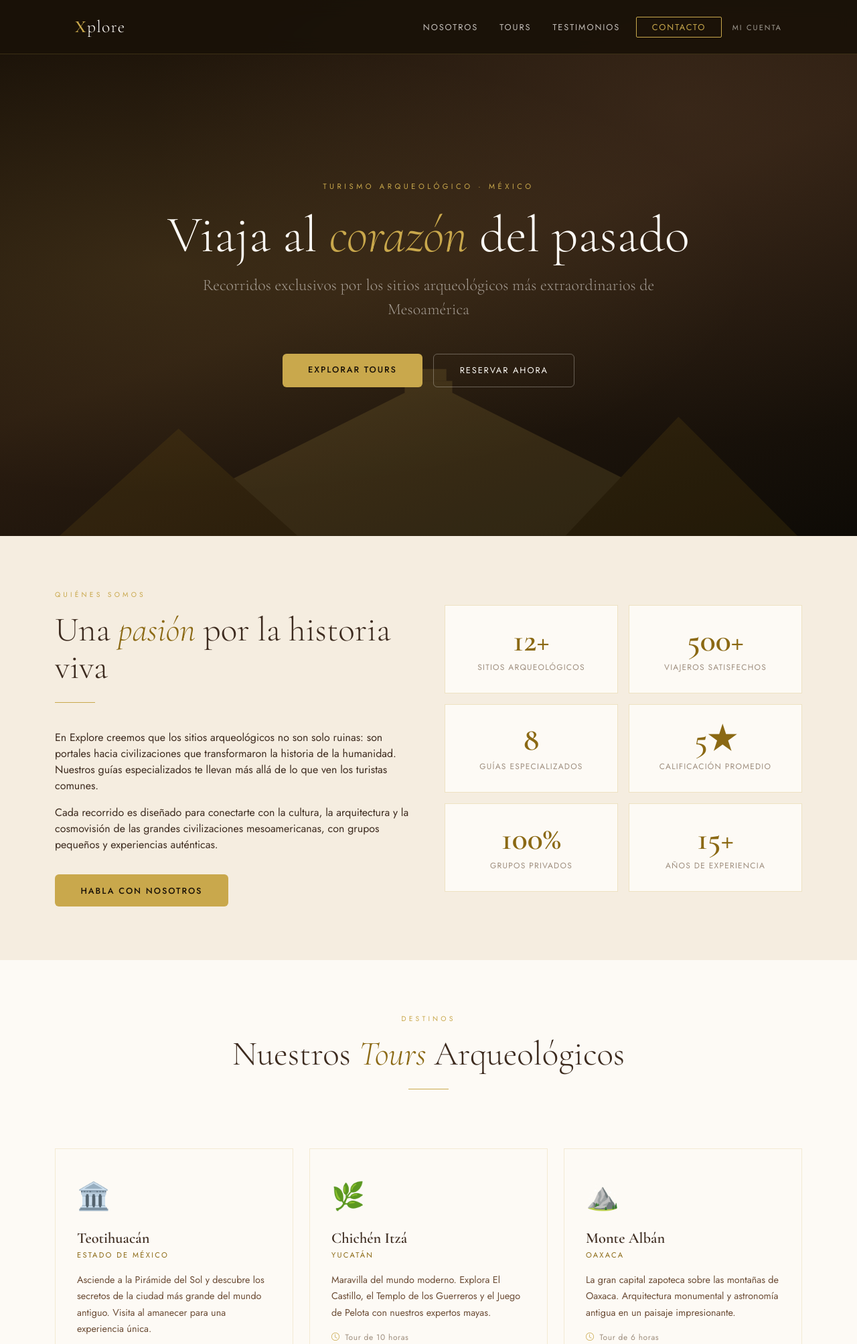
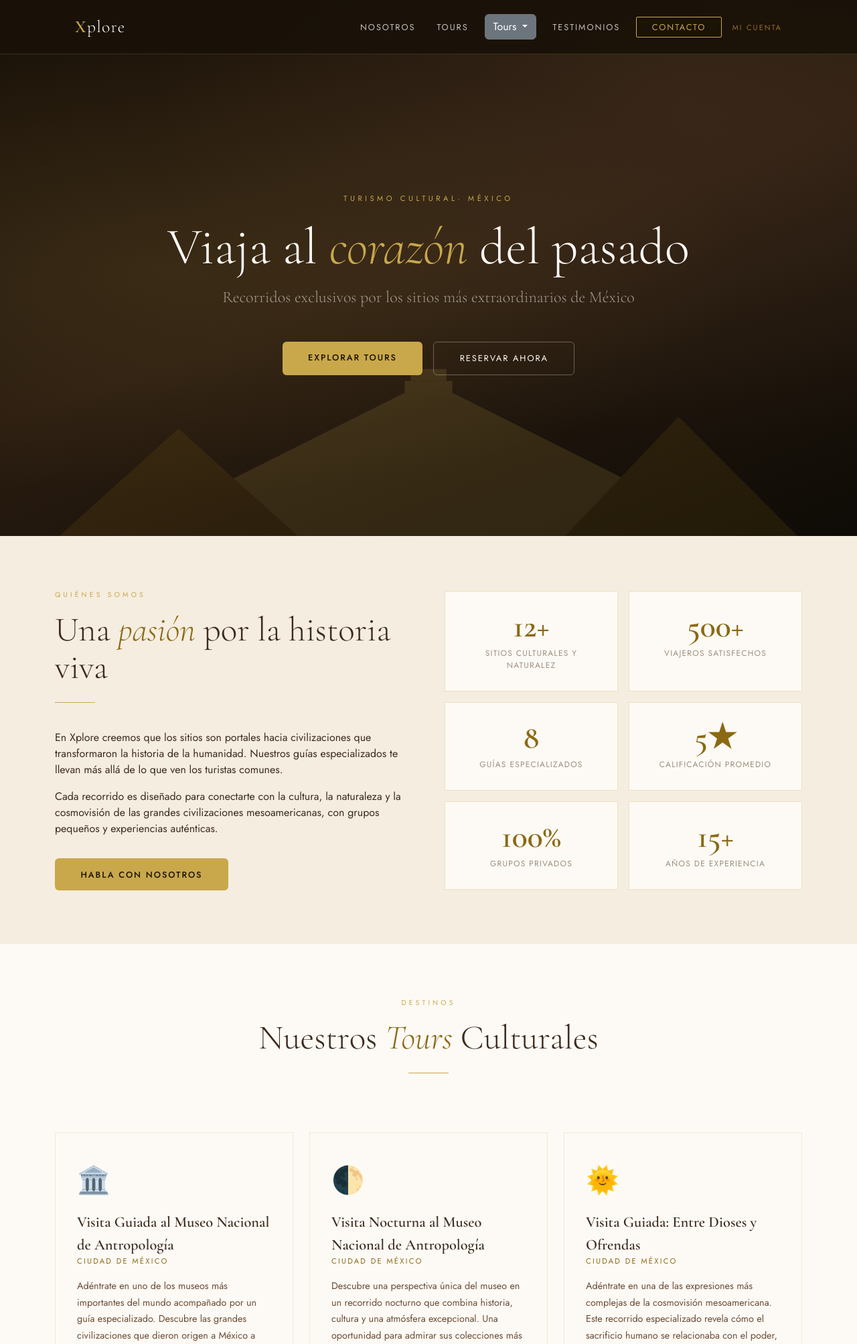
Before and after one commit to AldoM06/explore, a Django app: page / in a window 1280 px wide. Shown: the top 2006 px of the page at 67% size. Run offline with Django 4.2, Linux system fonts and the light colour scheme.

Commit message:
Actualización de la página principal

```diff
--- a/templates/core/home.html
+++ b/templates/core/home.html
@@ -449,9 +449,18 @@
         <ul class="navbar-nav align-items-center gap-lg-3">
           <li class="nav-item"><a href="#about" class="nav-link">Nosotros</a></li>
           <li class="nav-item"><a href="#tours" class="nav-link">Tours</a></li>
+          <div class="dropdown">
+  <button class="btn btn-secondary dropdown-toggle" type="button" data-bs-toggle="dropdown" aria-expanded="false">
+    Tours
+  </button>
+  <ul class="dropdown-menu">
+    <li><a class="dropdown-item" href="#">Naturaleza</a></li>
+    <li><a class="dropdown-item" href="#">Cultura</a></li>
+  </ul>
+</div>
           <li class="nav-item"><a href="#testimonials" class="nav-link">Testimonios</a></li>
           <li class="nav-item"><a href="#contact" class="nav-link nav-cta">Contacto</a></li>
-                <li><a href="/login/" style="color:rgba(250,246,238,.6);text-decoration:none;font-size:.7rem;letter-spacing:.18em;text-transform:uppercase">Mi cuenta</a></li>
+                <li><a href="/login/" style="color:rgba(227, 174, 67, 0.6);text-decoration:none;font-size:.7rem;letter-spacing:.18em;text-transform:uppercase">Mi cuenta</a></li>
 
         </ul>
       </div>
@@ -469,9 +478,9 @@
       <rect x="690" y="20" width="60" height="20" fill="#C9A84C"/>
     </svg>
     <div class="hero-content">
-      <p class="hero-eyebrow">Turismo Arqueológico · México</p>
+      <p class="hero-eyebrow">Turismo Cultural· México</p>
       <h1 class="hero-title">Viaja al <em>corazón</em> del pasado</h1>
-      <p class="hero-subtitle">Recorridos exclusivos por los sitios arqueológicos más extraordinarios de Mesoamérica</p>
+      <p class="hero-subtitle">Recorridos exclusivos por los sitios más extraordinarios de México</p>
       <div class="hero-buttons d-flex gap-3 justify-content-center flex-wrap">
         <a href="#tours" class="btn btn-gold">Explorar Tours</a>
         <a href="#contact" class="btn btn-outline-gold">Reservar Ahora</a>
@@ -487,8 +496,8 @@
           <span class="section-label">Quiénes Somos</span>
           <h2 class="section-title">Una <em>pasión</em> por la historia viva</h2>
           <div class="divider"></div>
-          <p>En Explore creemos que los sitios arqueológicos no son solo ruinas: son portales hacia civilizaciones que transformaron la historia de la humanidad. Nuestros guías especializados te llevan más allá de lo que ven los turistas comunes.</p>
-          <p>Cada recorrido es diseñado para conectarte con la cultura, la arquitectura y la cosmovisión de las grandes civilizaciones mesoamericanas, con grupos pequeños y experiencias auténticas.</p>
+          <p>En Xplore creemos que los sitios son portales hacia civilizaciones que transformaron la historia de la humanidad. Nuestros guías especializados te llevan más allá de lo que ven los turistas comunes.</p>
+          <p>Cada recorrido es diseñado para conectarte con la cultura, la naturaleza y la cosmovisión de las grandes civilizaciones mesoamericanas, con grupos pequeños y experiencias auténticas.</p>
           <a href="#contact" class="btn btn-gold mt-3">Habla con nosotros</a>
         </div>
         <div class="col-lg-6 reveal">
@@ -496,7 +505,7 @@
             <div class="col-6">
               <div class="stat-box">
                 <span class="stat-number">12+</span>
-                <span class="stat-label">Sitios Arqueológicos</span>
+                <span class="stat-label">Sitios culturales y naturalez</span>
               </div>
             </div>
             <div class="col-6">
@@ -541,7 +550,7 @@
       <div class="row mb-5 reveal">
         <div class="col-12 text-center">
           <span class="section-label">Destinos</span>
-          <h2 class="section-title">Nuestros <em>Tours</em> Arqueológicos</h2>
+          <h2 class="section-title">Nuestros <em>Tours</em> Culturales</h2>
           <div class="divider center"></div>
         </div>
       </div>
@@ -549,55 +558,117 @@
         <div class="col-md-6 col-lg-4 reveal">
           <div class="tour-card">
             <span class="tour-icon">🏛️</span>
-            <div class="tour-name">Teotihuacán</div>
-            <div class="tour-location">Estado de México</div>
-            <p class="tour-desc">Asciende a la Pirámide del Sol y descubre los secretos de la ciudad más grande del mundo antiguo. Visita al amanecer para una experiencia única.</p>
-            <span class="tour-duration"><i class="bi bi-clock"></i> Tour de 8 horas</span>
+            <div class="tour-name">Visita Guiada al Museo Nacional de Antropología</div>
+            <div class="tour-location">Ciudad de México</div>
+            <p class="tour-desc">Adéntrate en uno de los museos más importantes del mundo acompañado por un guía especializado. Descubre las grandes civilizaciones que dieron origen a México a través de un recorrido que revela el significado, la historia y el legado detrás de sus piezas más emblemáticas.</p>
+            <span class="tour-duration"><i class="bi bi-clock"></i> Tour de 1.5 horas</span>
           </div>
         </div>
         <div class="col-md-6 col-lg-4 reveal">
           <div class="tour-card">
-            <span class="tour-icon">🌿</span>
-            <div class="tour-name">Chichén Itzá</div>
-            <div class="tour-location">Yucatán</div>
-            <p class="tour-desc">Maravilla del mundo moderno. Explora El Castillo, el Templo de los Guerreros y el Juego de Pelota con nuestros expertos mayas.</p>
-            <span class="tour-duration"><i class="bi bi-clock"></i> Tour de 10 horas</span>
+            <span class="tour-icon">🌓</span>
+            <div class="tour-name">Visita Nocturna al Museo Nacional de Antropología</div>
+            <div class="tour-location">Ciudad de México</div>
+            <p class="tour-desc">Descubre una perspectiva única del museo en un recorrido nocturno que combina historia, cultura y una atmósfera excepcional. Una oportunidad para admirar sus colecciones más emblemáticas bajo una experiencia poco común.</p>
+            <span class="tour-duration"><i class="bi bi-clock"></i> Tour de 1.5 horas</span>
+          </div>
+        </div>
+        <div class="col-md-6 col-lg-4 reveal">
+          <div class="tour-card">
+            <span class="tour-icon">🌞</span>
+            <div class="tour-name">Visita Guiada: Entre Dioses y Ofrendas</div>
+            <div class="tour-location">Ciudad de México</div>
+            <p class="tour-desc">Adéntrate en una de las expresiones más complejas de la cosmovisión mesoamericana. Este recorrido especializado revela cómo el sacrificio humano se relacionaba con el poder, la religión y el equilibrio del universo, ofreciendo una mirada profunda y libre de mitos sobre las culturas prehispánicas.</p>
+            <span class="tour-duration"><i class="bi bi-clock"></i> Tour de 1.5 horas</span>
+          </div>
+        </div>
+        <div class="col-md-6 col-lg-4 reveal">
+          <div class="tour-card">
+            <span class="tour-icon">📜</span>
+            <div class="tour-name">Los Jeroglíficos Mayas</div>
+            <div class="tour-location">Ciudad de México</div>
+            <p class="tour-desc">Descubre el fascinante mundo de la escritura maya a través de un recorrido especializado por el Museo Nacional de Antropología. Guiado por un epigrafista, conocerás cómo se descifran los jeroglíficos, qué historias narran sus inscripciones y por qué este sistema de escritura es considerado uno de los mayores logros intelectuales de las civilizaciones mesoamericanas. Una experiencia única para acercarte al pensamiento, la historia y la cosmovisión del pueblo maya desde la voz de un experto.</p>
+            <span class="tour-duration"><i class="bi bi-clock"></i> Tour de 1.5 horas</span>
+          </div>
+        </div>
+        <div class="col-md-6 col-lg-4 reveal">
+          <div class="tour-card">
+            <span class="tour-icon">🏺</span>
+            <div class="tour-name">Visita Arqueológica al Templo Mayor</div>
+            <div class="tour-location">Ciudad de México</div>
+            <p class="tour-desc">Explora el principal recinto ceremonial de los mexicas desde una perspectiva arqueológica. Descubre los secretos que emergieron de las excavaciones y comprende cómo la evidencia material permite reconstruir la vida, la religión y el poder de la antigua Tenochtitlan.</p>
+            <span class="tour-duration"><i class="bi bi-clock"></i> Tour de 1.5 horas</span>
+          </div>
+        </div>
+
+          </div>
+        </div>
+      </div>
+    </div>
+  </section>
+  <!-- Xplore Nature -->
+  <section id="Xplore Nature" class="tours-section section-padding">
+    <div class="container">
+      <div class="row mb-5 reveal">
+        <div class="col-12 text-center">
+          <span class="section-label">Destinos Naturales</span>
+          <h2 class="section-title">Nuestros <em>Tours</em> Naturales</h2>
+          <div class="divider center"></div>
+        </div>
+      </div>
+      <div class="row g-4">
+        <div class="col-md-6 col-lg-4 reveal">
+          <div class="tour-card">
+            <span class="tour-icon">🌄</span>
+            <div class="tour-name">Amanecer en Paso de Cortés</div>
+            <div class="tour-location">Estado de México</div>
+            <p class="tour-desc">Experiencia de exploración en alta montaña que nos lleva a uno de los pasos naturales más emblemáticos entre el Iztaccíhuatl y el Popocatépetl. Durante el recorrido se realiza una interpretación del paisaje volcánico, su importancia ecológica y su valor dentro de la cosmovisión e historia del Valle de México.
+
+La actividad está diseñada para observar el amanecer desde un entorno de alta montaña, promoviendo una conexión consciente con el territorio y prácticas de mínimo impacto que favorecen la conservación del área natural.
+
+La experiencia se desarrolla aproximadamente a 3,800 msnm, en un entorno de bosque de coníferas y paisaje alpino de gran valor ecológico.</p>
+            <span class="tour-duration"><i class="bi bi-clock"></i> Tour de 4-6 horas</span>
           </div>
         </div>
         <div class="col-md-6 col-lg-4 reveal">
           <div class="tour-card">
             <span class="tour-icon">⛰️</span>
-            <div class="tour-name">Monte Albán</div>
-            <div class="tour-location">Oaxaca</div>
-            <p class="tour-desc">La gran capital zapoteca sobre las montañas de Oaxaca. Arquitectura monumental y astronomía antigua en un paisaje impresionante.</p>
-            <span class="tour-duration"><i class="bi bi-clock"></i> Tour de 6 horas</span>
+            <div class="tour-name">Cima en el volcán La Malinche</div>
+            <div class="tour-location">Tlaxcala</div>
+            <p class="tour-desc">Experiencia de ascenso en montaña volcánica que nos lleva a uno de los picos más representativos del centro de México. A lo largo del recorrido se atraviesan distintos pisos ecológicos que permiten observar la transición del bosque templado hacia el entorno de alta montaña, comprendiendo la riqueza biológica y geológica del volcán.
+
+La experiencia promueve la apreciación del paisaje como un sistema vivo, así como la importancia de su conservación mediante prácticas de mínimo impacto en ecosistemas frágiles de alta elevación.
+
+El ascenso alcanza una altitud aproximada de 4,461 msnm, ofreciendo una experiencia física demandante y una vista panorámica de la Sierra Nevada y el altiplano central.</p>
+            <span class="tour-duration"><i class="bi bi-clock"></i> Tour de 8-10 horas</span>
           </div>
         </div>
         <div class="col-md-6 col-lg-4 reveal">
           <div class="tour-card">
-            <span class="tour-icon">🌴</span>
-            <div class="tour-name">Palenque</div>
-            <div class="tour-location">Chiapas</div>
-            <p class="tour-desc">Entre la selva lacandona, descubre el palacio de Pakal el Grande y los intrincados relieves que narran la historia maya con una profundidad sin igual.</p>
+            <span class="tour-icon">🏔️</span>
+            <div class="tour-name">Cima Volcan Iztaccíhuatl</div>
+            <div class="tour-location">Estado de México</div>
+            <p class="tour-desc">Experiencia de ascenso en alta montaña que conduce a uno de los volcanes más emblemáticos de México, conocido por su silueta legendaria y su relevancia dentro del paisaje cultural del Valle de México, siendo la tercera montaña más alta del México. A lo largo del recorrido se atraviesan ecosistemas de bosque de coníferas y zonas de alta montaña, donde se observa la transición del entorno natural hasta condiciones de gran altitud.
+
+El ascenso alcanza una altitud aproximada de 5,230 msnm, representando un reto físico exigente y una experiencia de conexión profunda con la alta montaña.</p>
             <span class="tour-duration"><i class="bi bi-clock"></i> Tour de 2 días</span>
           </div>
         </div>
         <div class="col-md-6 col-lg-4 reveal">
           <div class="tour-card">
-            <span class="tour-icon">🌊</span>
-            <div class="tour-name">Tulum</div>
-            <div class="tour-location">Quintana Roo</div>
-            <p class="tour-desc">La única ciudad maya construida sobre acantilados frente al Caribe. Historia, arqueología y uno de los paisajes más bellos de México.</p>
-            <span class="tour-duration"><i class="bi bi-clock"></i> Tour de 5 horas</span>
+            <span class="tour-icon">🗻</span>
+            <div class="tour-name">Cima Pico de Orizaba </div>
+            <div class="tour-location">Puebla</div>
+            <p class="tour-desc">Experiencia de ascenso en alta montaña que conduce al punto más alto de México, el volcán Citlaltépetl. El recorrido se realiza en modalidad de ascenso nocturno, permitiendo el avance bajo condiciones de alta montaña y la observación del cambio del entorno conforme se gana altitud.
+
+A lo largo de la ruta se transita sobre el único glaciar activo del país, un ecosistema de extrema fragilidad que requiere prácticas estrictas de mínimo impacto y una profunda conciencia de conservación. La experiencia está orientada a la interpretación del paisaje glaciar, la adaptación a la altitud y el respeto por las condiciones naturales del entorno.
+
+El ascenso alcanza una altitud aproximada de 5,636 msnm, representando un desafío técnico y físico de alta exigencia en el sistema volcánico de la Sierra Madre Oriental.</p>
+            <span class="tour-duration"><i class="bi bi-clock"></i> Tour de 2 días</span>
           </div>
         </div>
-        <div class="col-md-6 col-lg-4 reveal">
-          <div class="tour-card">
-            <span class="tour-icon">🦜</span>
-            <div class="tour-name">Uxmal</div>
-            <div class="tour-location">Yucatán</div>
-            <p class="tour-desc">La joya del estilo Puuc. La Pirámide del Adivino y el Cuadrángulo de las Monjas muestran la arquitectura maya en su expresión más refinada.</p>
-            <span class="tour-duration"><i class="bi bi-clock"></i> Tour de 8 horas</span>
+
+
           </div>
         </div>
       </div>
@@ -666,20 +737,21 @@
           <span class="section-label">Contacto</span>
           <h2 class="section-title">Comienza tu <em>aventura</em></h2>
           <div class="divider"></div>
-          <p>¿Listo para descubrir la grandeza de las civilizaciones antiguas? Escríbenos y un asesor especializado te diseñará la experiencia perfecta para ti.</p>
+          <p>Explora historia, arqueología, cultura y naturaleza con experiencias guiadas diseñadas a tu medida. Escríbenos para más información.</p>
           <div class="contact-details mt-4">
             <div class="contact-item">
               <div class="contact-icon"><i class="bi bi-envelope"></i></div>
               <div class="contact-item-text">
                 <span class="contact-item-label">Email</span>
-                hola@explore.com
+                xplore.cultural@gmail.com
               </div>
             </div>
             <div class="contact-item">
               <div class="contact-icon"><i class="bi bi-whatsapp"></i></div>
               <div class="contact-item-text">
                 <span class="contact-item-label">WhatsApp & Tel</span>
-                +52 55 0000 0000
+                +52 55 6981 1594
+                +52 55 3385 0458
               </div>
             </div>
             <div class="contact-item">
```
